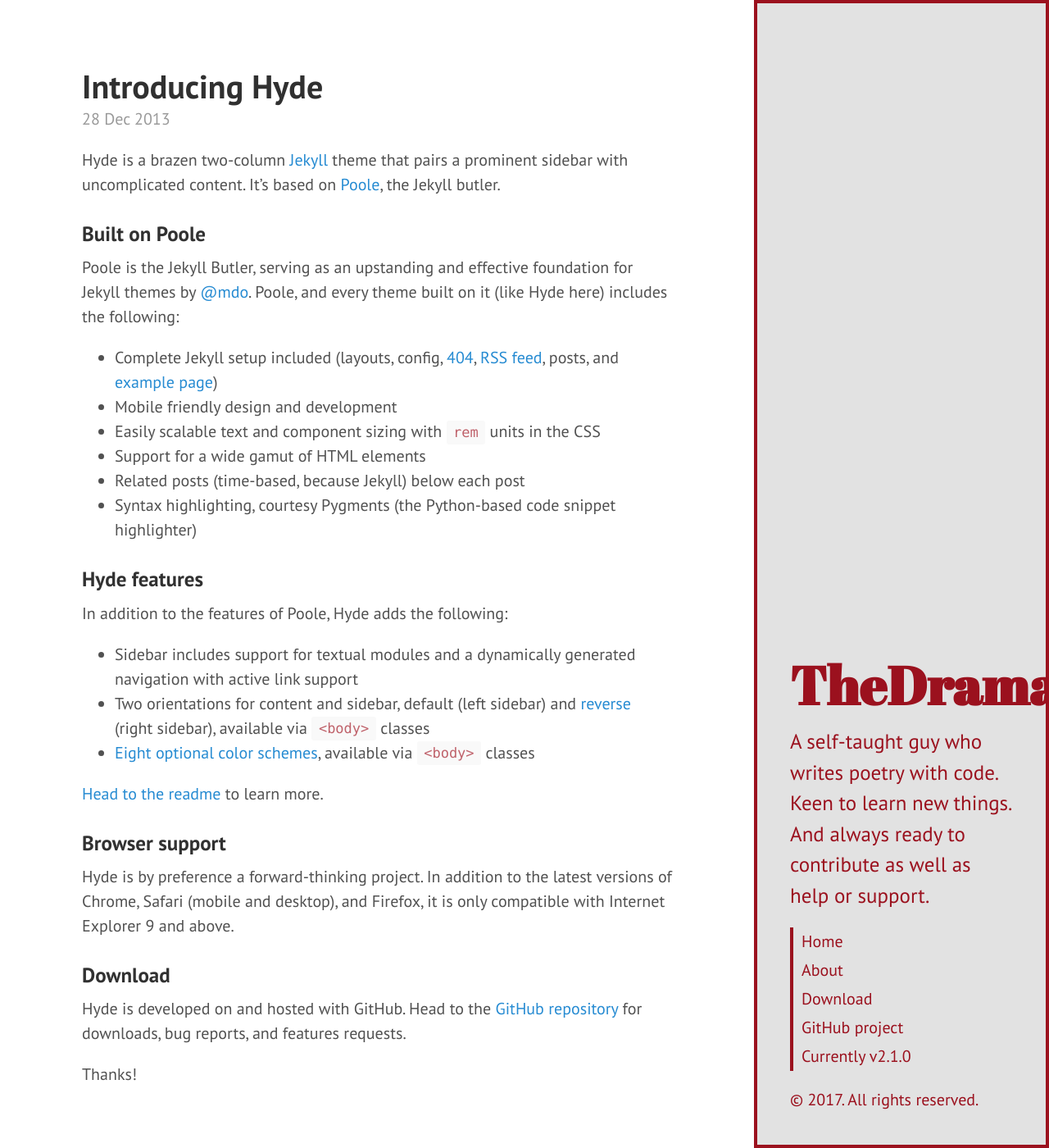
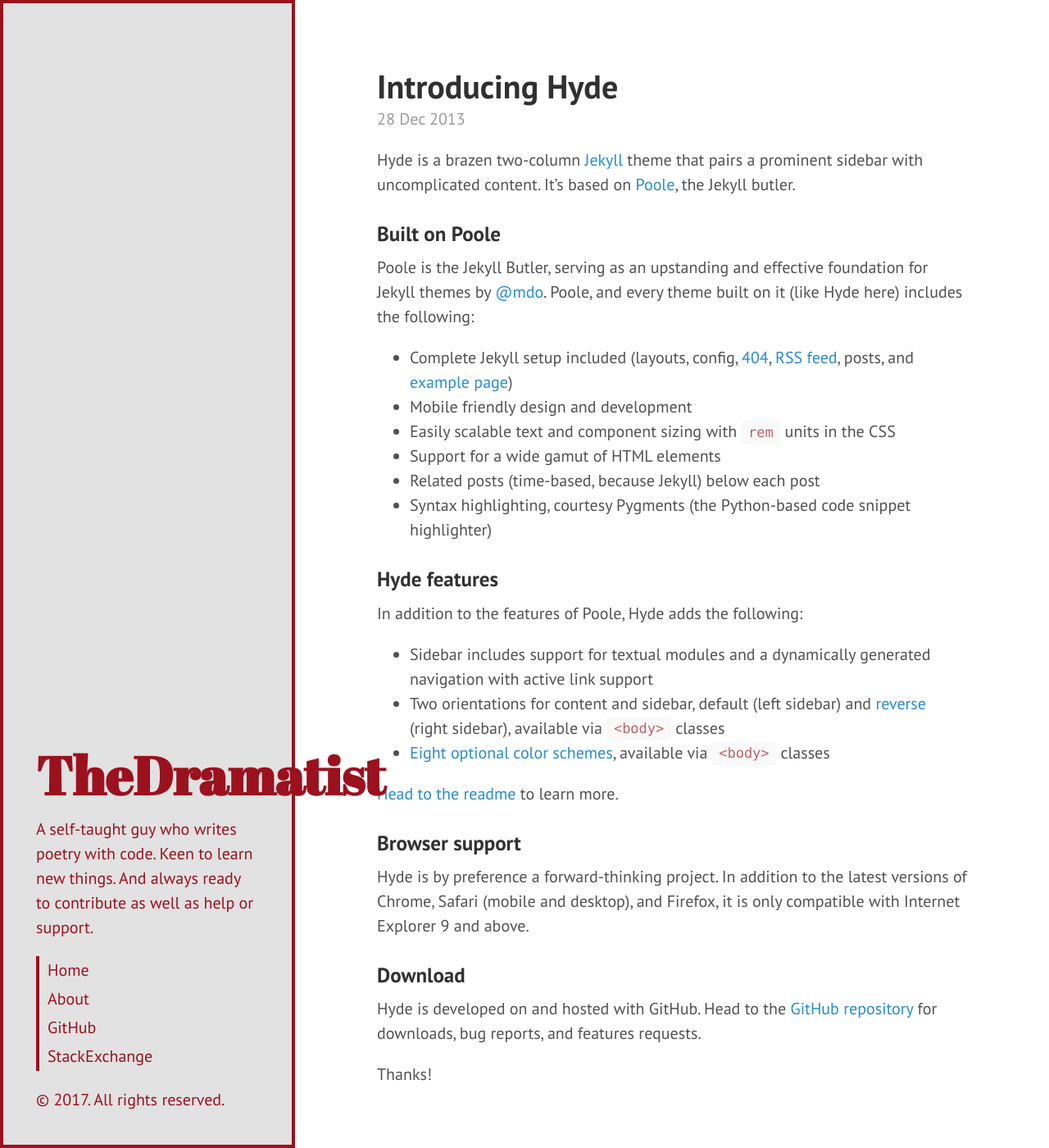
Before and after one commit to khanrn/codemascot.github.io, a Jekyll site: the page built from index.html, in a window 1280 px wide and 1400 px high. Shown: the whole window at 82% size. Built offline with Jekyll 4.4.1, drawn with Linux system fonts in a browser that asks for light colours; Markdown is read by kramdown in place of the engine named in the settings; the list of posts is cut into pages by our own code.

Commit message:
Content Update

```diff
--- a/_includes/sidebar.html
+++ b/_includes/sidebar.html
@@ -25,10 +25,8 @@
           {% endif %}
         {% endif %}
       {% endfor %}
-
-      <a class="sidebar-nav-item" href="{{ site.github.repo }}/archive/v{{ site.version }}.zip">Download</a>
-      <a class="sidebar-nav-item" href="{{ site.github.repo }}">GitHub project</a>
-      <span class="sidebar-nav-item">Currently v{{ site.version }}</span>
+      <a class="sidebar-nav-item" href="https://github.com/rnaby">GitHub</a>
+      <a class="sidebar-nav-item" href="https://wordpress.stackexchange.com/users/44192/the-dramatist">StackExchange</a>
     </nav>
 
     <p>&copy; {{ site.time | date: '%Y' }}. All rights reserved.</p>
--- a/_layouts/default.html
+++ b/_layouts/default.html
@@ -3,7 +3,7 @@
 
   {% include head.html %}
 
-  <body class="layout-reverse">
+  <body>
 
     {% include sidebar.html %}
 
--- a/public/css/poole.css
+++ b/public/css/poole.css
@@ -259,7 +259,7 @@
  */
 
 .lead {
-  font-size: 1.25rem;
+  font-size: 1rem;
   font-weight: 300;
 }
 
```
